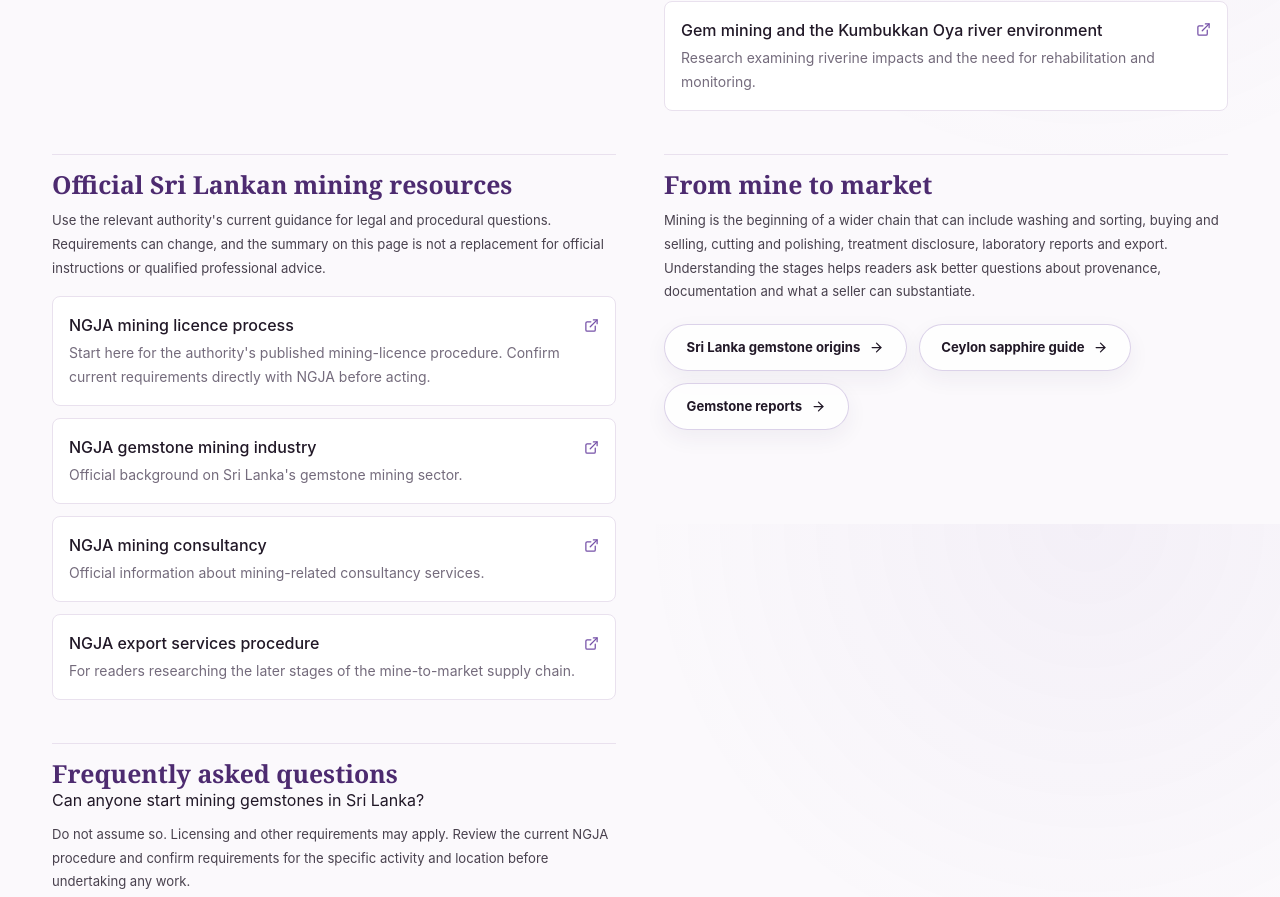
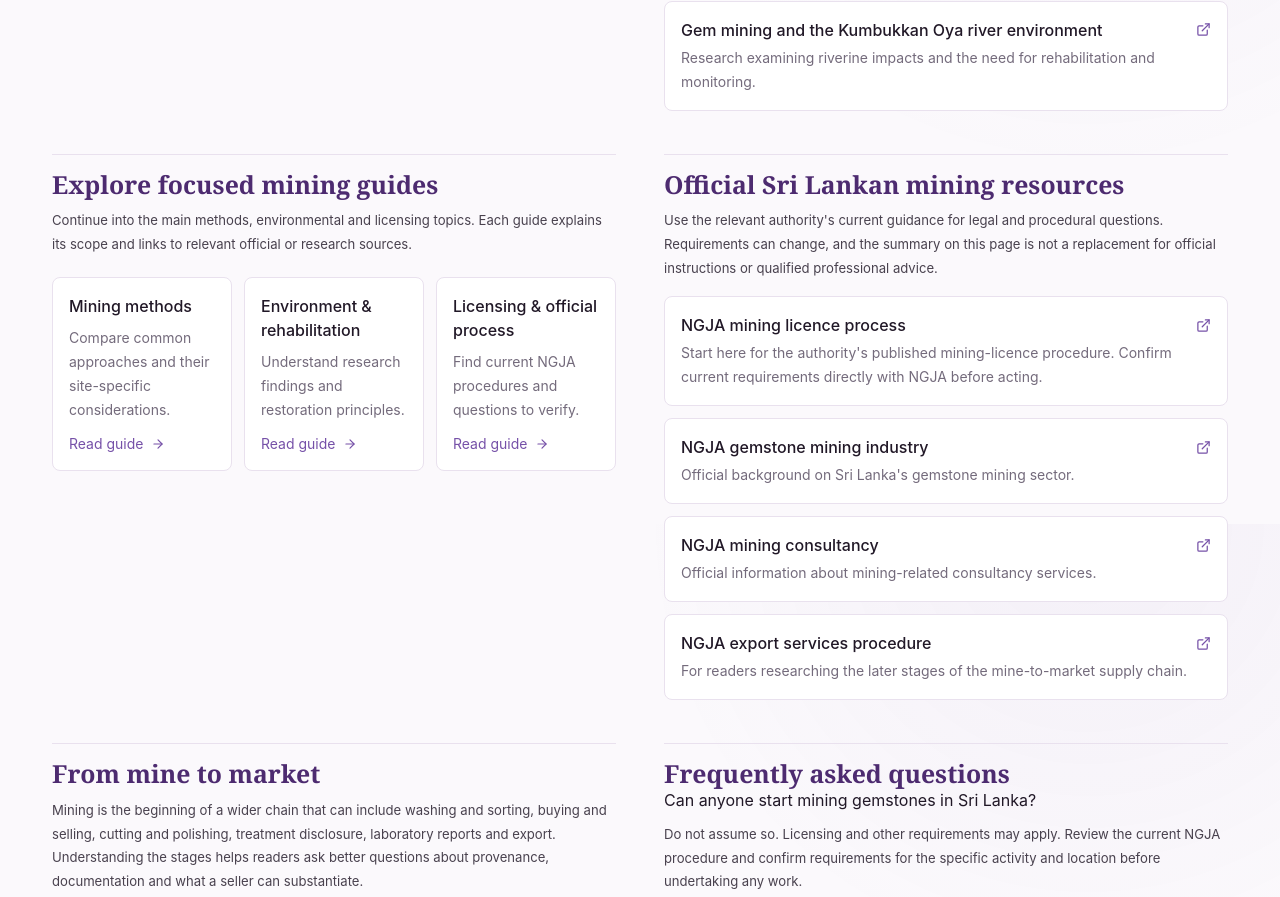
Before and after one commit to LinukaBandara/GemologyX, a Next.js app: page /sri-lanka-mining in a window 1280 px wide. Shown: the part 1876-2773 px from the top of the page. Built offline with nearby package versions, Linux system fonts and the light colour scheme.

Commit message:
Connect mining hub to supporting guides

```diff
--- a/src/app/sri-lanka-mining/page.tsx
+++ b/src/app/sri-lanka-mining/page.tsx
@@ -179,6 +179,23 @@ export default function SriLankaMiningPage() {
           </div>
         </section>
 
+
+        <section>
+          <h2>Explore focused mining guides</h2>
+          <p>Continue into the main methods, environmental and licensing topics. Each guide explains its scope and links to relevant official or research sources.</p>
+          <div className="mt-5 grid gap-3 sm:grid-cols-3">
+            <Link href="/sri-lanka-mining/methods" className="rounded-lg border border-border bg-surface p-4 hover:border-accent">
+              <span className="block font-medium">Mining methods</span><span className="mt-2 block text-sm leading-6 text-muted">Compare common approaches and their site-specific considerations.</span><span className="mt-3 flex items-center gap-2 text-sm text-accent">Read guide <ArrowRight size={14}/></span>
+            </Link>
+            <Link href="/sri-lanka-mining/environment" className="rounded-lg border border-border bg-surface p-4 hover:border-accent">
+              <span className="block font-medium">Environment & rehabilitation</span><span className="mt-2 block text-sm leading-6 text-muted">Understand research findings and restoration principles.</span><span className="mt-3 flex items-center gap-2 text-sm text-accent">Read guide <ArrowRight size={14}/></span>
+            </Link>
+            <Link href="/sri-lanka-mining/licensing" className="rounded-lg border border-border bg-surface p-4 hover:border-accent">
+              <span className="block font-medium">Licensing & official process</span><span className="mt-2 block text-sm leading-6 text-muted">Find current NGJA procedures and questions to verify.</span><span className="mt-3 flex items-center gap-2 text-sm text-accent">Read guide <ArrowRight size={14}/></span>
+            </Link>
+          </div>
+        </section>
+
         <section id="official-resources">
           <h2>Official Sri Lankan mining resources</h2>
           <p>
```
